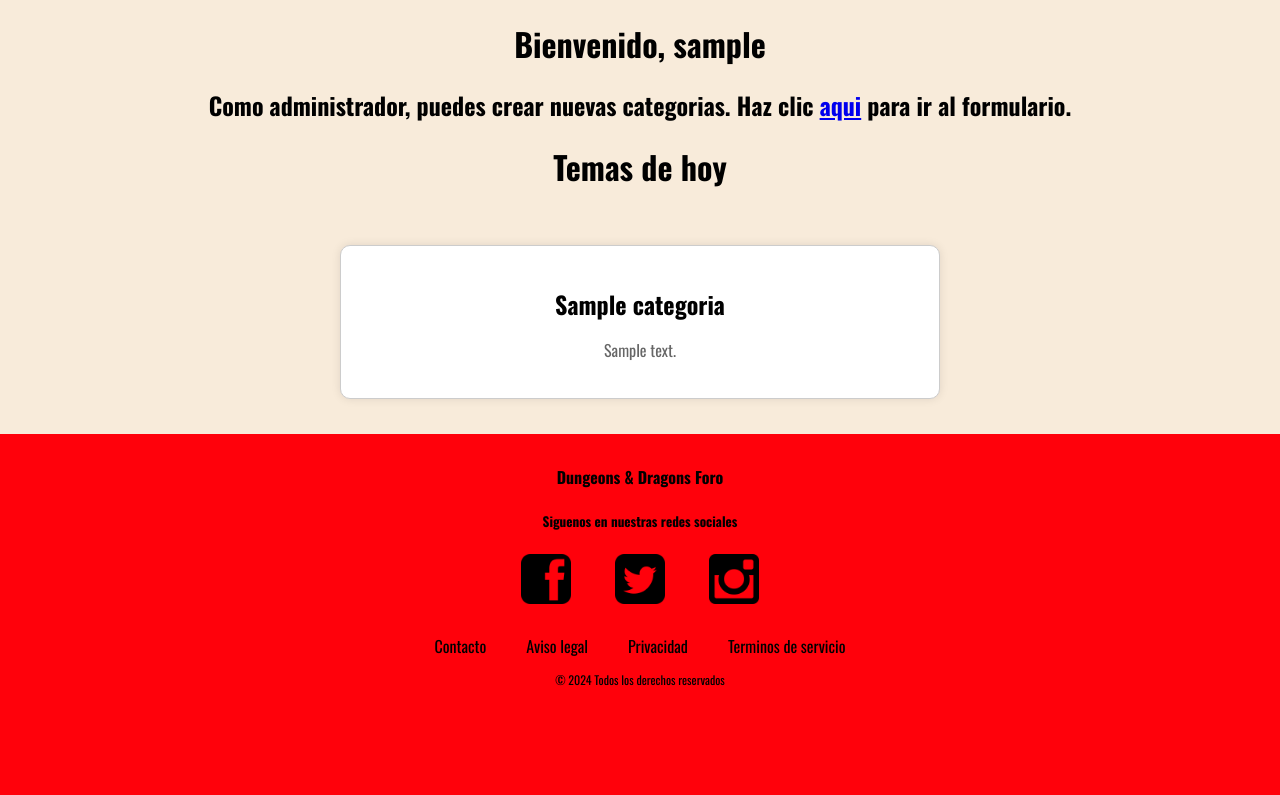
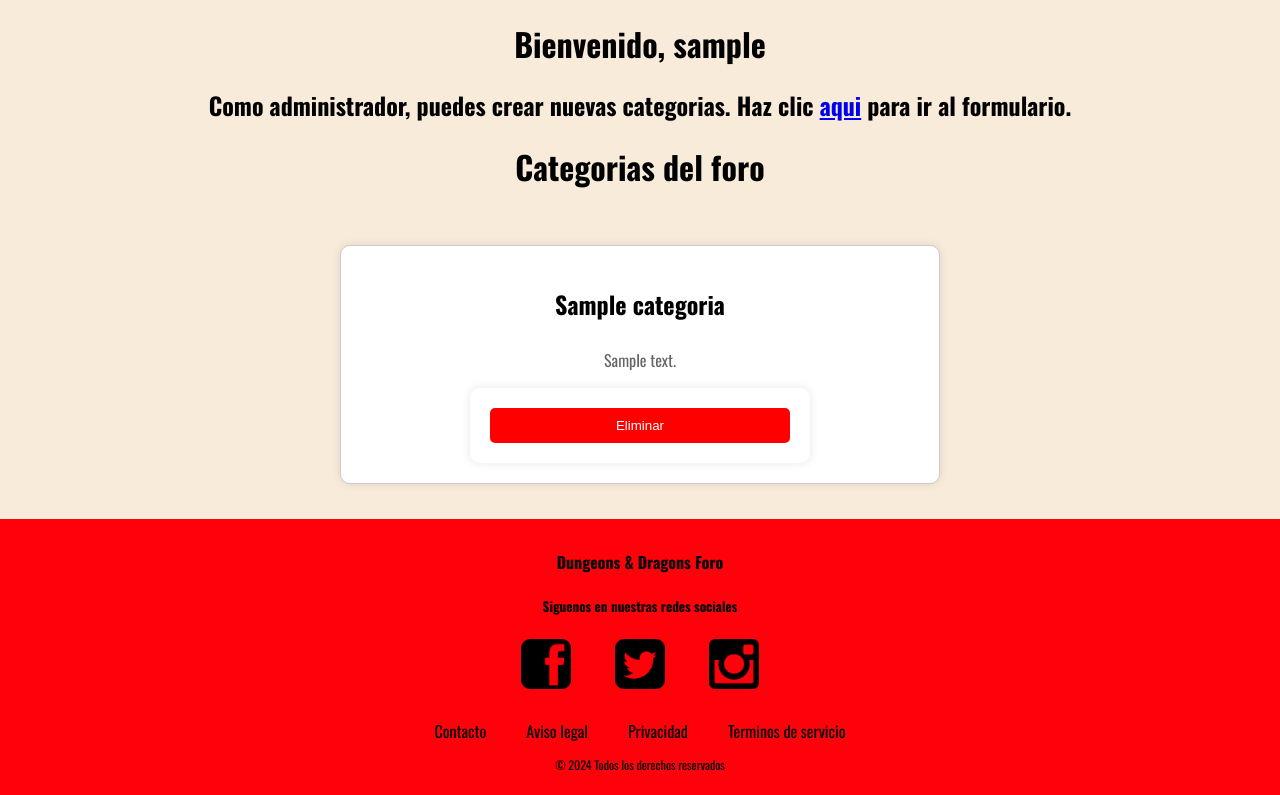
Before and after one commit to MapiTenas/ForoDnD-Php, a PHP site: page /View/index.php in a window 1280 px wide. Shown: the part 120-915 px from the top of the page. Before the commit the page ends 806 px from the top, so only its background shows below. Run offline with PHP 8.4, Linux system fonts and the light colour scheme; the visitor is signed in with stand-in values (Sample User, id 1); tables that the repository leaves empty or names only in its code hold one stand-in row (values such as "Sample post").

Commit message:
Los usuarios con el rol admin ahora pueden crear nuevas categorias y eliminar las existentes

```diff
--- a/Controler/CategoriaController.php
+++ b/Controler/CategoriaController.php
@@ -5,5 +5,37 @@ class CategoriaController {
     public function obtenerCategorias() {
         return Categoria::obtenerCategorias();
     }
+
+    public function crearCategoria($nombre, $descripcion) {
+        $categoria = new Categoria(null, $nombre, $descripcion);
+        return $categoria->guardarNuevaCategoria();
+    }
+
+    public function eliminarCategoria($id) {
+        $categoria = new Categoria($id, null, null);
+        return $categoria->eliminarCategoria();
+    }
+
+
 }
+
+if ($_SERVER['REQUEST_METHOD'] === 'POST' && isset($_POST['submit'])) {
+    if (isset($_POST['nombre']) && isset($_POST['descripcion'])) {
+        $nombre = $_POST['nombre'];
+        $descripcion = $_POST['descripcion'];
+
+        $controller = new CategoriaController();
+        $resultado = $controller->crearCategoria($nombre, $descripcion);
+
+        if ($resultado) {
+            header("Location: ../View/index.php");
+            exit();
+        } else {
+            echo "Error al crear la categoría.";
+        }
+    }
+}
+
+
+
 ?>
--- a/Model/categoria.php
+++ b/Model/categoria.php
@@ -27,7 +27,27 @@ class categoria {
         return $categorias;
     }
 
+    public function guardarNuevaCategoria() {
+        $conexion = getDbConnection();
+        $query = "INSERT INTO categorias (nombre, descripcion) VALUES (?, ?)";
+        $stmt = $conexion->prepare($query);
+        $stmt->bind_param("ss", $this->nombre, $this->descripcion);
+        $resultado = $stmt->execute();
+        $stmt->close();
+        $conexion->close();
+        return $resultado;
+    }
 
+    public function eliminarCategoria() {
+        $conexion = getDbConnection();
+        $query = "DELETE FROM categorias WHERE id = ?";
+        $stmt = $conexion->prepare($query);
+        $stmt->bind_param("i", $this->id);
+        $resultado = $stmt->execute();
+        $stmt->close();
+        $conexion->close();
+        return $resultado;
+    }
 
     public function getId()
     {
--- a/Resources/styles.css
+++ b/Resources/styles.css
@@ -197,6 +197,9 @@ button:hover {
     padding: 20px;
     box-sizing: border-box;
     transition: transform 0.2s;
+    display: flex;
+    flex-direction: column;
+    align-items: center; /* Centrar el contenido horizontalmente */
 }
 
 .card:hover {
@@ -214,3 +217,16 @@ button:hover {
     color: #666;
     text-align: center;
 }
+
+.btn-delete {
+    background-color: red;
+    color: white;
+    border: none;
+    padding: 10px;
+    cursor: pointer;
+    border-radius: 5px;
+}
+
+.btn-delete:hover {
+    background-color: darkred;
+}
--- a/View/AltaUsuario.php
+++ b/View/AltaUsuario.php
@@ -1,6 +1,6 @@
 <?php include '../Resources/session_start.php'; ?>
 <?php
-function renderForm($username = '', $email = '', $password = '', $error = '')
+function renderForm($username = '', $email = '', $password = '')
 {
     ?>
     <!DOCTYPE html>
--- a/View/index.php
+++ b/View/index.php
@@ -1,4 +1,21 @@
-<?php include '../Resources/session_start.php'; ?>
+<?php include '../Resources/session_start.php';
+require_once '../Controler/CategoriaController.php';
+
+if ($_SERVER['REQUEST_METHOD'] === 'POST' && isset($_POST['eliminar'])) {
+    if (isset($_POST['id']) && isset($_SESSION['role']) && $_SESSION['role'] == 'admin') {
+        $id = intval($_POST['id']);
+        $controller = new CategoriaController();
+        $resultado = $controller->eliminarCategoria($id);
+        if ($resultado) {
+            header("Location: index.php");
+            exit();
+        } else {
+            echo "Error al eliminar la categoría.";
+        }
+    }
+}
+
+?>
 <!DOCTYPE html>
 <html lang="en">
 <head>
@@ -21,7 +38,7 @@ if (isset($_SESSION['username'])) {
 
 
 
-<h1>Temas de hoy</h1>
+<h1>Categorias del foro</h1>
 
 <div class="card-container">
     <?php
@@ -34,6 +51,12 @@ if (isset($_SESSION['username'])) {
             echo '<div class="card">';
             echo '<h2 class="card-title">' . htmlspecialchars($categoria->getNombre()) . '</h2>';
             echo '<p class="card-description">' . htmlspecialchars($categoria->getDescripcion()) . '</p>';
+            if (isset($_SESSION['role']) && $_SESSION['role'] == 'admin') {
+                echo '<form method="POST" action="index.php" onsubmit="return confirm(\'¿Estás seguro de que quieres eliminar esta categoría?\');">';
+                echo '<input type="hidden" name="id" value="' . htmlspecialchars($categoria->getId()) . '">';
+                echo '<input type="submit" name="eliminar" value="Eliminar" class="btn-delete">';
+                echo '</form>';
+            }
             echo '</div>';
         }
     } else {
```
Also changed, not shown: View/crear_categoria.php (added, +35 -0 lines).
